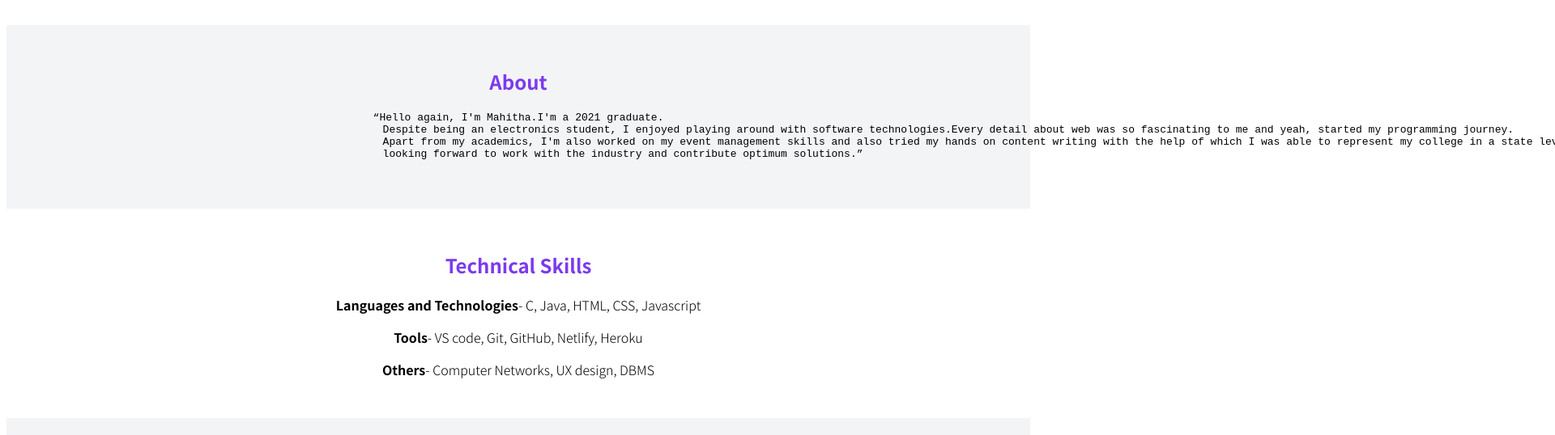
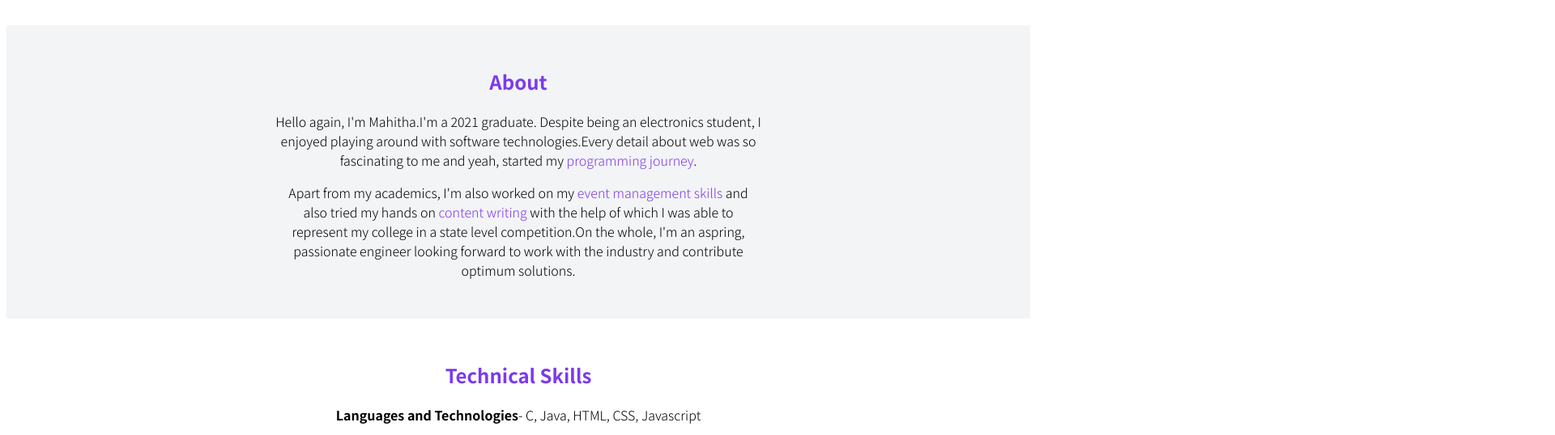
Before and after one commit to mahitha09/MahithaYellani-portfolio, a plain HTML site: page index.html in a window 1280 px wide. Shown: the part 615-1153 px from the top of the page at 81% size, 1920 px wide, since content can reach past the window. Drawn offline with Linux system fonts and the light colour scheme.

Commit message:
Update: HTML

```diff
--- a/index.html
+++ b/index.html
@@ -36,11 +36,11 @@
     <section class="section ow">
         <div class="container container-center tc">
             <h1>About</h1>
-            <pre><q>Hello again, I'm Mahitha.I'm a 2021 graduate.
-                 Despite being an electronics student, I enjoyed playing around with software technologies.Every detail about web was so fascinating to me and yeah, started my programming journey.
-                 Apart from my academics, I'm also worked on my <span class="heading-inverted">event management skills</span> and also tried my hands on <span class="heading-inverted">content writing </span>with the help of which I was able to represent my college in a state level competition.On the whole, I'm an aspring, passionate engineer
-                 looking forward to work with the industry and contribute optimum solutions.</q>
-            </pre>
+            <p>Hello again, I'm Mahitha.I'm a 2021 graduate.
+                 Despite being an electronics student, I enjoyed playing around with software technologies.Every detail about web was so fascinating to me and yeah, started my <span class="heading-inverted">programming journey</span>.
+                 <p>Apart from my academics, I'm also worked on my <span class="heading-inverted">event management skills</span> and also tried my hands on <span class="heading-inverted">content writing </span>with the help of which I was able to represent my college in a state level competition.On the whole, I'm an aspring, passionate engineer
+                 looking forward to work with the industry and contribute optimum solutions.</p>
+            <p>
         </div>
     </section>
 
--- a/style.css
+++ b/style.css
@@ -114,6 +114,10 @@ body{
     color: var(--primary-color);
 }
 
+.heading-inverted {
+    color: var(--primary-color);
+}
+
 /* sections */
 
 .section {
```
